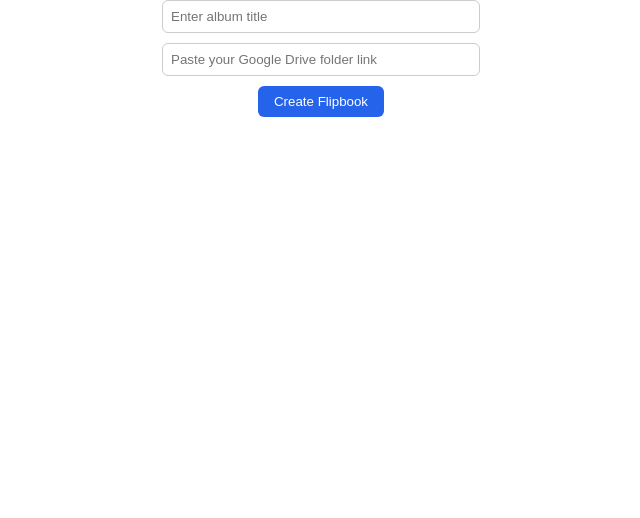
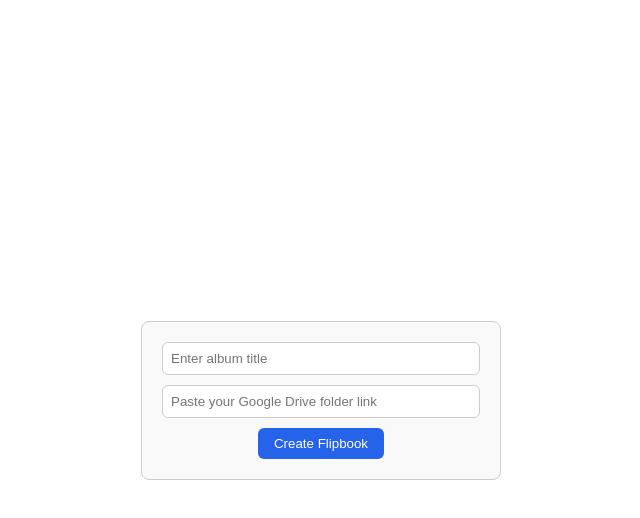
Before and after one commit to xvepkj/flipbook-visualizer, a React (Create React App) app in the folder client/: page / in a window 1280 px wide. Shown: the top 518 px of the page, without its empty margins (319-959 px from the left). Built offline with nearby package versions, Linux system fonts and the light colour scheme.

Commit message:
Make everything centered:

```diff
--- a/client/src/components/AlbumPreview.js
+++ b/client/src/components/AlbumPreview.js
@@ -5,11 +5,8 @@ import { v4 as uuidv4 } from "uuid";
 export default function AlbumPreview({ images, albumTitle, hideShareButton = false }) {
   const flipBook = useRef(null);
   const [currentPage, setCurrentPage] = useState(0);
-
-  // Shareable link state
   const [shareLink, setShareLink] = useState("");
 
-  // Converts Google Drive URLs into direct image links
   const convertDriveUrl = (url) => {
     if (!url) return "";
     if (!url.startsWith("http")) url = "https://" + url;
@@ -22,34 +19,18 @@ export default function AlbumPreview({ images, albumTitle, hideShareButton = fal
     return `https://lh3.googleusercontent.com/d/${fileId}=s2000`;
   };
 
-  // Normalize images
   const normalizedImages = images.map((img, idx) => {
     const url = typeof img === "string" ? img : img.url;
     const name = img.name || `Image ${idx + 1}`;
     return { id: idx, url: convertDriveUrl(url), name };
   });
 
-  // Add album title as first page (cover)
-  let pages = [
-    { id: "cover", title: "" },
-    ...normalizedImages,
-  ];
+  let pages = [{ id: "cover", title: "" }, ...normalizedImages];
+  if (pages.length % 2 !== 0) pages.push({ id: "blank", url: "", name: "Blank Page" });
 
-  // Ensure even number of pages for two-page layout
-  if (pages.length % 2 !== 0) {
-    pages.push({ id: "blank", url: "", name: "Blank Page" });
-  }
+  const goNext = () => flipBook.current?.pageFlip().flipNext();
+  const goPrev = () => flipBook.current?.pageFlip().flipPrev();
 
-  // Navigation functions
-  const goNext = () => {
-    if (flipBook.current) flipBook.current.pageFlip().flipNext();
-  };
-
-  const goPrev = () => {
-    if (flipBook.current) flipBook.current.pageFlip().flipPrev();
-  };
-
-  // Share button handler
   const handleShare = () => {
     const albumId = uuidv4();
     const albumData = {
@@ -57,18 +38,24 @@ export default function AlbumPreview({ images, albumTitle, hideShareButton = fal
       title: albumTitle,
       images: normalizedImages.map((img) => img.url),
     };
-
     localStorage.setItem(`album-${albumId}`, JSON.stringify(albumData));
-
     const url = `${window.location.origin}/album/${albumId}`;
     setShareLink(url);
-
     navigator.clipboard.writeText(url);
     alert("Shareable link copied to clipboard!");
   };
 
   return (
-    <div style={{ display: "flex", flexDirection: "column", alignItems: "center", marginTop: 20 }}>
+    <div
+      style={{
+        display: "flex",
+        justifyContent: "center",
+        alignItems: "center",
+        height: "100vh",
+        flexDirection: "column",
+        gap: 20,
+      }}
+    >
       <HTMLFlipBook
         ref={flipBook}
         width={350}
@@ -154,8 +141,7 @@ export default function AlbumPreview({ images, albumTitle, hideShareButton = fal
         )}
       </HTMLFlipBook>
 
-      {/* Navigation and Share buttons */}
-      <div style={{ marginTop: 10, display: "flex", alignItems: "center", gap: 20 }}>
+      <div style={{ display: "flex", alignItems: "center", gap: 20 }}>
         <button onClick={goPrev} style={{ padding: "8px 16px", borderRadius: 6, cursor: "pointer" }}>
           Previous
         </button>
--- a/client/src/components/FolderInput.js
+++ b/client/src/components/FolderInput.js
@@ -19,7 +19,6 @@ export default function FolderInput({ onImagesFetched }) {
     setLoading(true);
     try {
       const images = await fetchImages(link);
-      // pass albumTitle along with images
       onImagesFetched(images, albumTitle);
     } catch (err) {
       setError("Failed to load images. Check the link.");
@@ -29,9 +28,27 @@ export default function FolderInput({ onImagesFetched }) {
   };
 
   return (
+    <div
+      style={{
+        display: "flex",
+        justifyContent: "center",
+        alignItems: "center",
+        height: "100vh", // full viewport height
+        width: "100%",
+      }}
+    >
       <form
         onSubmit={handleSubmit}
-      style={{ display: "flex", flexDirection: "column", alignItems: "center", gap: "10px" }}
+        style={{
+          display: "flex",
+          flexDirection: "column",
+          alignItems: "center",
+          gap: "10px",
+          padding: "20px",
+          border: "1px solid #ccc",
+          borderRadius: "8px",
+          backgroundColor: "#f9f9f9",
+        }}
       >
         <input
           type="text"
@@ -65,5 +82,6 @@ export default function FolderInput({ onImagesFetched }) {
 
         {error && <p style={{ color: "red" }}>{error}</p>}
       </form>
+    </div>
   );
 }
```
Lines whose indentation alone changed are shown as unchanged.
